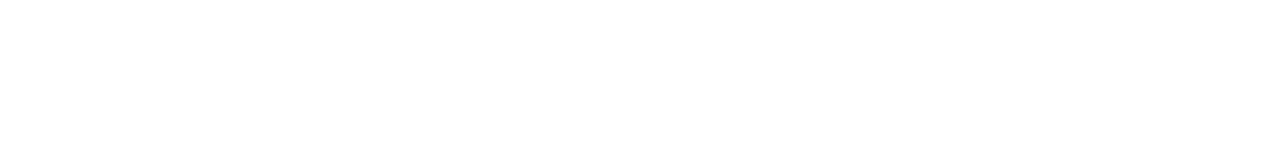
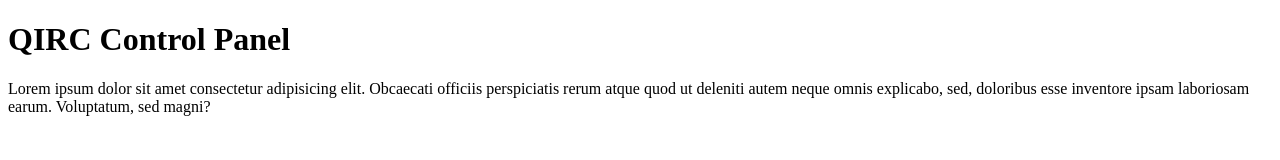
Before and after one commit to ao-quantum/qirc, a plain HTML site: page pages/index.html in a window 1280 px wide. Drawn offline with Linux system fonts and the light colour scheme.

Commit message:
update index.html

```diff
--- a/pages/index.html
+++ b/pages/index.html
@@ -7,6 +7,11 @@
     <script src="/static/assets/js/jquery.min.js"></script>
 </head>
 <body>
-
+    <header>
+        <h1>QIRC Control Panel</h1>
+    </header>
+    <div class="main-body">
+        <p>Lorem ipsum dolor sit amet consectetur adipisicing elit. Obcaecati officiis perspiciatis rerum atque quod ut deleniti autem neque omnis explicabo, sed, doloribus esse inventore ipsam laboriosam earum. Voluptatum, sed magni?</p>
+    </div>
 </body>
 </html>
```
